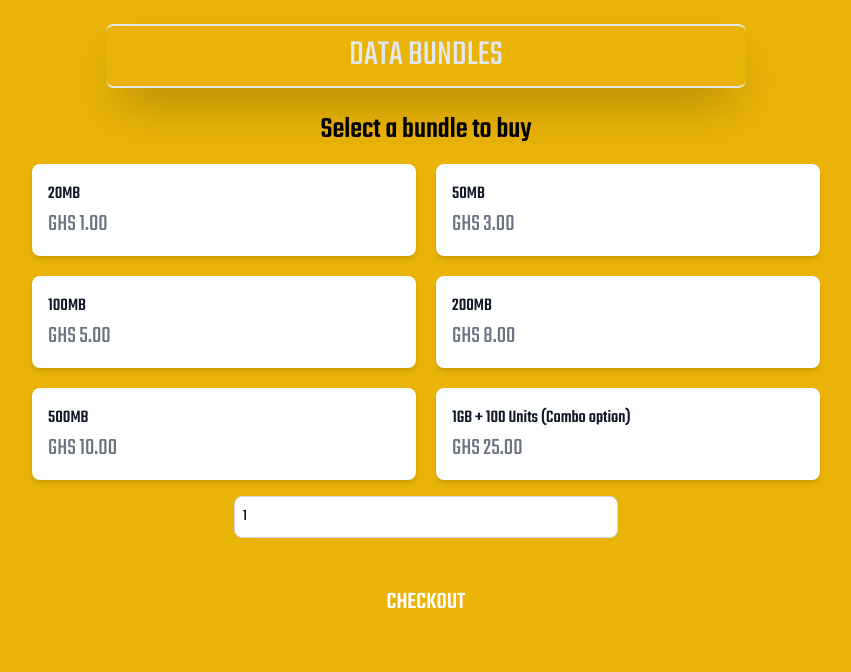
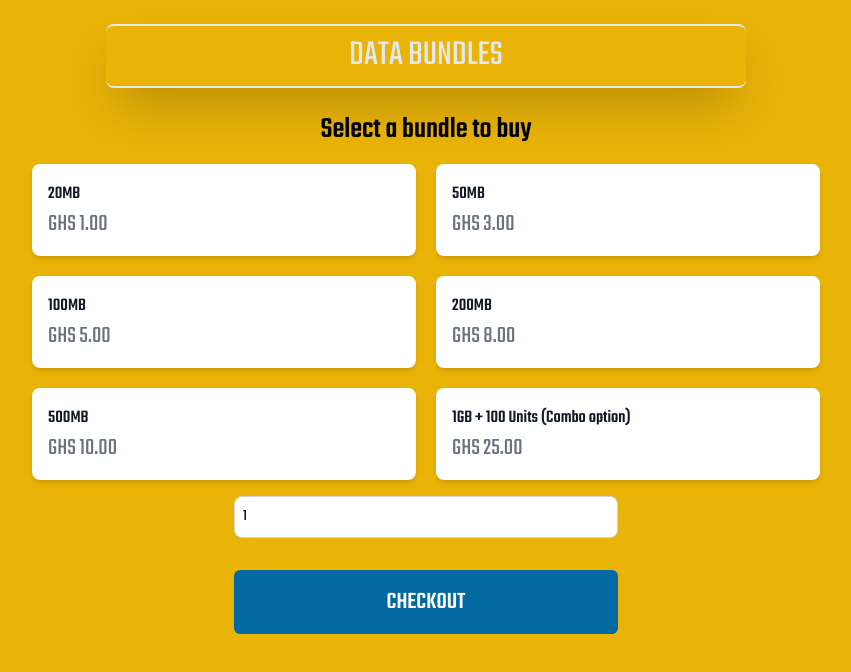
Before and after one commit to zeus-tech-24/DataPlus-assessment-test-nextjs, a Next.js app: page /bundle in a window 1280 px wide. Shown: the top 672 px of the page, without its empty margins (214-1065 px from the left). Built offline with nearby package versions, Linux system fonts and the light colour scheme.

Commit message:
CheckBtn Bg Fix

```diff
--- a/app/components/CheckoutButton.js
+++ b/app/components/CheckoutButton.js
@@ -24,7 +24,7 @@ const CheckoutButton = ({ product, quantity }) => {
     <>
       <button
         onClick={handleCheckout}
-        className="text-2xl text-white font-medium uppercase mb-8 px-5 py-4 rounded-md bg-bg-sky-700 hover:bg-sky-800 mt-4 w-96 lg:w-96"
+        className="text-2xl text-white font-medium uppercase mb-8 px-5 py-4 rounded-md bg-sky-700 hover:bg-sky-800 mt-4 w-96 lg:w-96"
       >
         Checkout
       </button>
```
